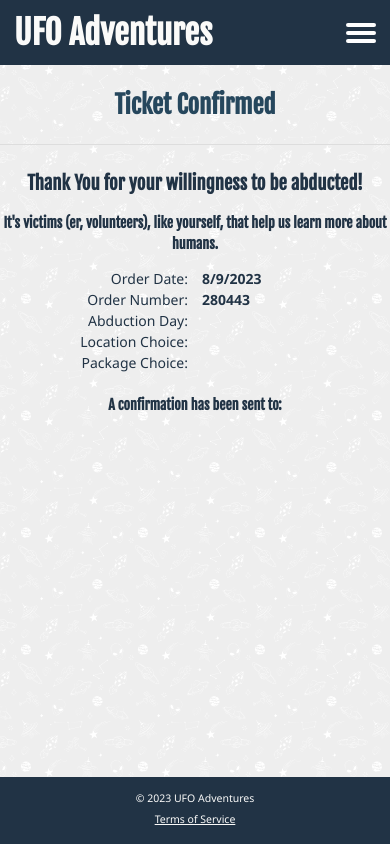
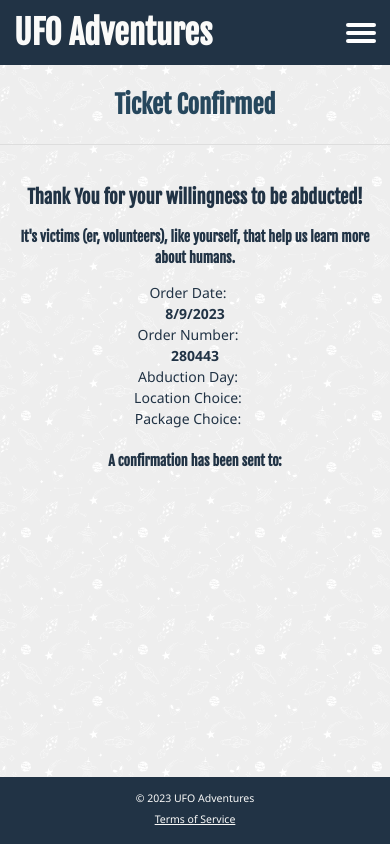
Before and after one commit to RHemstad/ufo_adventures, a React (Create React App) app: page /ticketconfirmation in a window 390 px wide. Built offline with nearby package versions, Linux system fonts and the light colour scheme; a web font is replaced by a local one.

Commit message:
fix form css for mobile devices for the ticket confirmation form

```diff
--- a/src/components/tickets/ticket_confirmation.css
+++ b/src/components/tickets/ticket_confirmation.css
@@ -3,12 +3,21 @@
     display: flex;
     flex-direction: column;
     align-items: center;
+    width: 100%;
+    padding: var(--spacing-md);
 }
 
 #ticket-confirmation h4 {
     margin-top: 0;
     padding-top: 0;
 }
+
+#ticket-confirmation h3 {
+    width: 100%;
+    display: flex;
+    justify-content: center;
+}
+
 
 #ticket-confirmation .ticket-choices {
     display: flex;
@@ -35,3 +44,43 @@
 #ticket-confirmation .ticket-choices div div:last-child {
     font-weight: var(--font-weight-bold);
 }
+
+
+
+
+
+
+
+/* *********************************** */
+/* ********** MEDIA QUERIES ************ */
+/* *********************************** */
+
+  /* X-Small devices (portrait phones, less than 576px) */
+  @media (max-width: 575.98px) {
+    #ticket-confirmation .ticket-choices div {
+        flex-direction: column;
+        justify-content: center;
+        display: flex;
+        align-items: center;
+    }
+
+
+  }
+
+  /* Small devices (landscape phones, less than 768px) */
+  @media (max-width: 767.98px) {
+}
+
+  /* Medium devices (tablets, less than 992px) */
+  @media (max-width: 991.98px) {
+
+  }
+
+  /* Large devices (desktops, less than 1200px) */
+  @media (max-width: 1199.98px) {
+  }
+
+  /* X-Large devices (large desktops, less than 1400px) */
+  @media (max-width: 1399.98px) {
+
+  }
```
